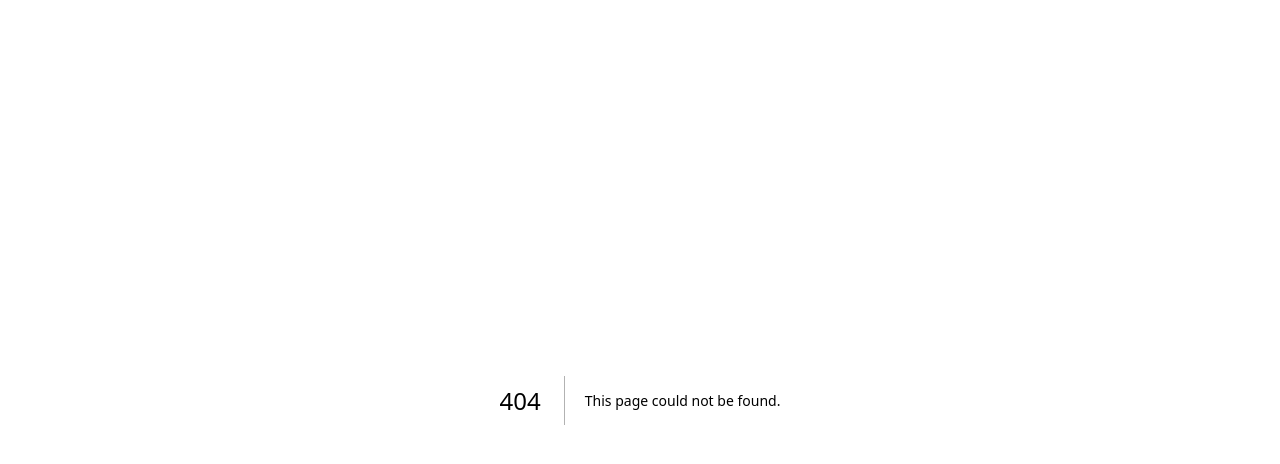
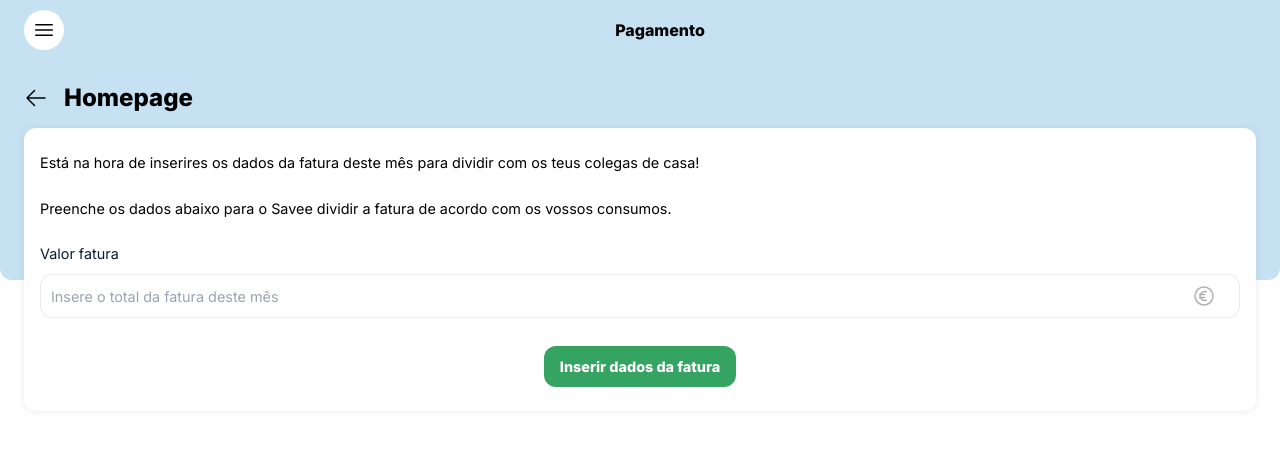
Before and after one commit to almt00/savee, a Next.js app: page /invoice in a window 1280 px wide. Before the commit this address had no page. Shown: the top 464 px of the page. Built offline with nearby package versions, Linux system fonts and the light colour scheme.

Commit message:
invoice page

```diff
--- a/components/elements/Banner.js
+++ b/components/elements/Banner.js
@@ -6,7 +6,7 @@ const Banner = () => {
   return (
     <Container>
       <BannerText>Está na hora de pagar!</BannerText>
-      <Link href='/payment'>
+      <Link href='/invoice'>
         <Button size='md' bg='primary'>
           Inserir fatura
         </Button>
--- a/components/elements/Form.js
+++ b/components/elements/Form.js
@@ -43,7 +43,7 @@ const Form = (props) => {
     {
       name: "Valor fatura",
       message: "Insere o total da fatura deste mês",
-      icon: "user.svg",
+      icon: "currency-euro.svg",
     },
   ];
 
--- /dev/null
+++ b/pages/invoice.js
@@ -0,0 +1,47 @@
+import Head from 'next/head';
+import Background from '../components/elements/Background';
+import Header from '../components/elements/Header';
+import Breadcrumb from '../components/elements/Breadcrumb';
+import Form from '../components/elements/Form';
+import Card from '../components/elements/Card';
+import Link from 'next/link';
+import Button from '../components/elements/Button';
+
+const Invoice = () => {
+  return (
+    <>
+      <Head>
+        <title>Savee</title>
+        <meta name='description' content='Generated by create next app' />
+        <meta name='viewport' content='width=device-width, initial-scale=1' />
+        <link rel='icon' href='/favicon.ico' />
+      </Head>
+      <Background color='skyblue' />
+      <Header page='Pagamento' />
+      <div className='relative pt-20 px-6 flex flex-col gap-3 pb-6'>
+        <Breadcrumb />
+        <Card>
+          <p className='black mb-6'>
+            Está na hora de inserires os dados da fatura deste mês para dividir
+            com os teus colegas de casa!
+          </p>
+          <p>
+            Preenche os dados abaixo para o Savee dividir a fatura de acordo com
+            os vossos consumos.
+          </p>
+          <div className='mt-6'>
+            <Form name='Valor fatura' />
+          </div>
+          <div className='text-center'>
+            <Link href='/payment' className=''>
+              <Button className='mt-6' bg='solid' size='lg'>
+                Inserir dados da fatura
+              </Button>
+            </Link>
+          </div>
+        </Card>
+      </div>
+    </>
+  );
+};
+export default Invoice;
```
Also changed, not shown: public/img/currency-euro.svg (added).
